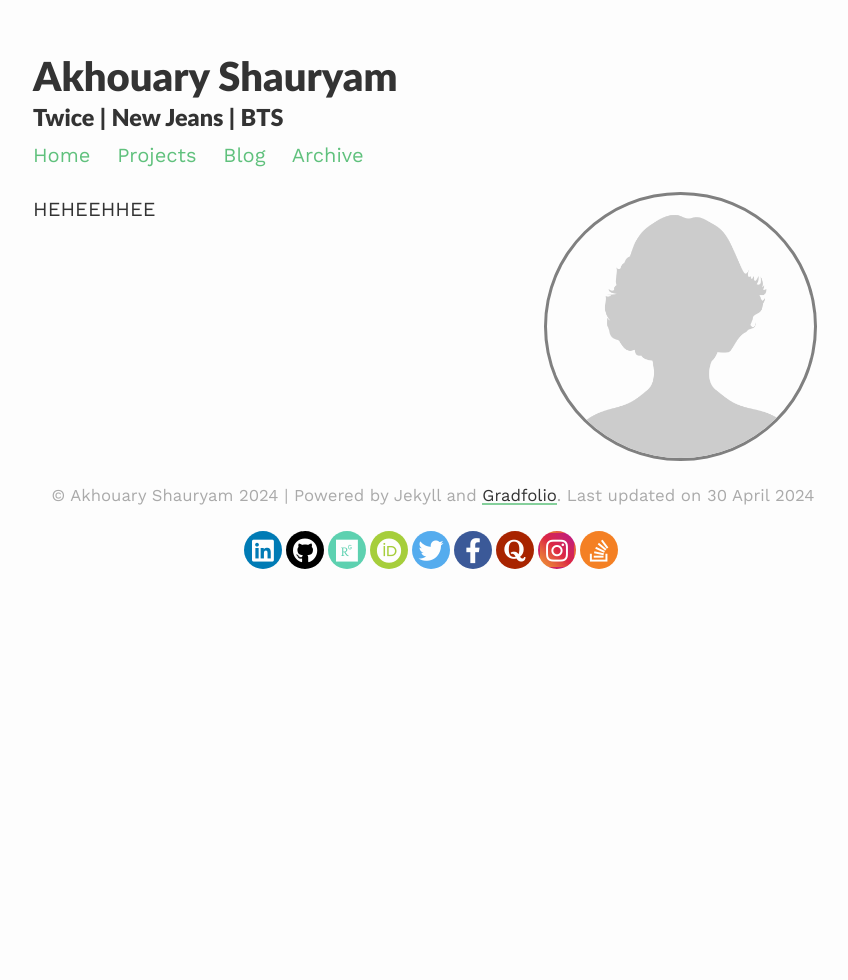
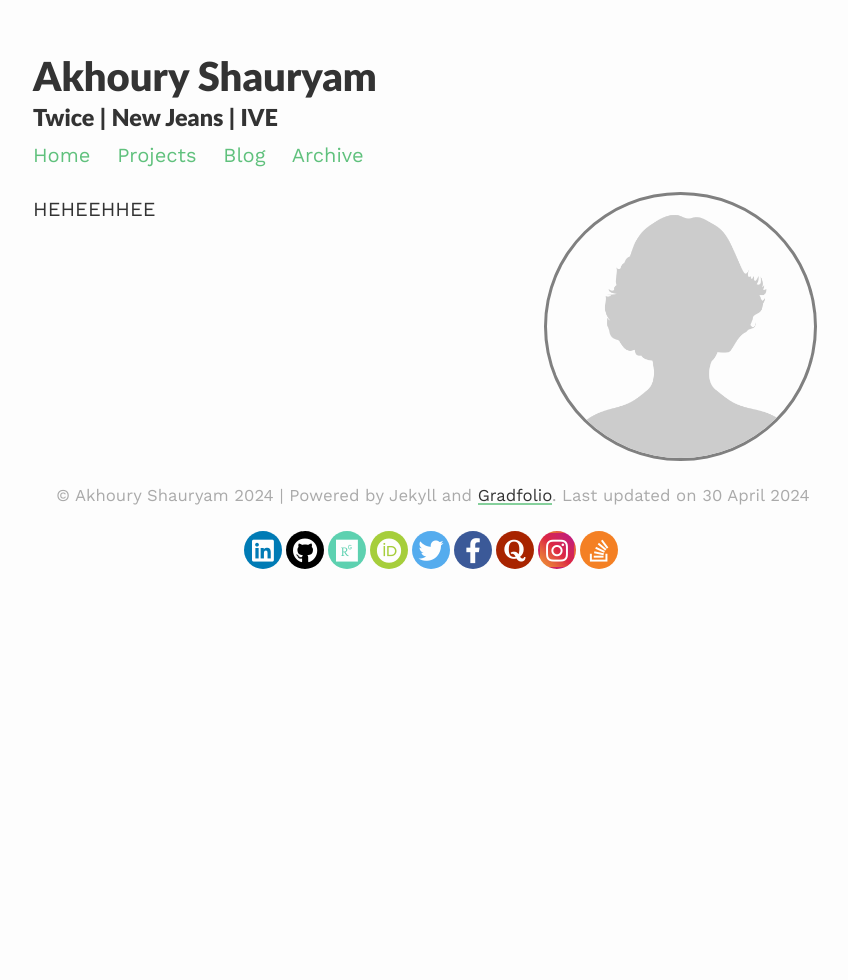
Before and after one commit to Satan-Claws/Satan-Claws.github.io, a Jekyll site: the page built from index.md, in a window 1280 px wide. Shown: the whole page, without its empty margins (207-1055 px from the left). Built offline with Jekyll 4.4.1, drawn with Linux system fonts in a browser that asks for light colours; nearby versions of some CDN libraries.

Commit message:
Update _config.yml

```diff
--- a/_config.yml
+++ b/_config.yml
@@ -1,7 +1,7 @@
 ### your site title here
 
-title: Akhouary Shauryam
-description: Twice | New Jeans | BTS
+title: Akhoury Shauryam
+description: Twice | New Jeans | IVE
 
 baseurl: "/" #name of GitHub repository
 url: "satan-claws.github.io" #custom url to be used instead of GitHub repository
```
